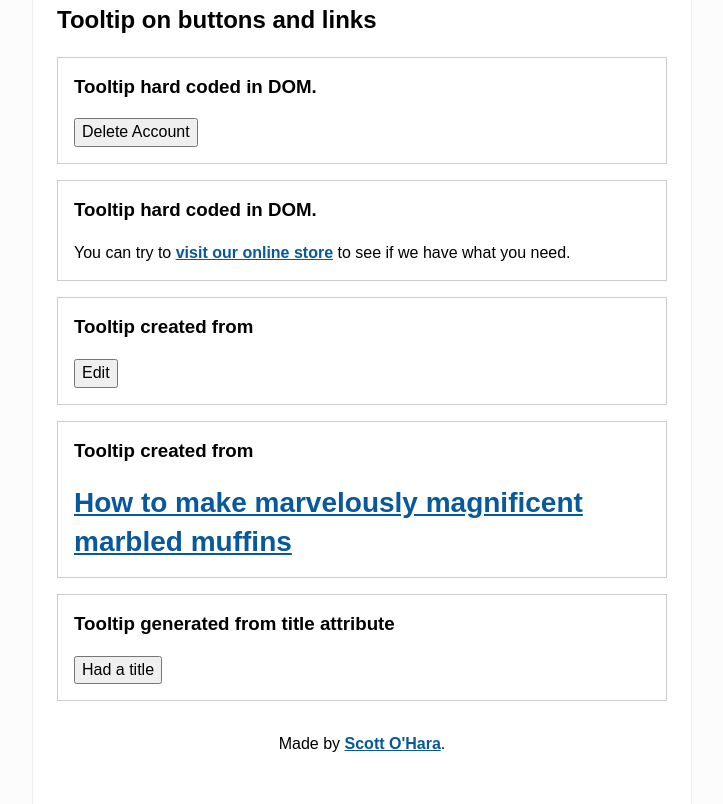
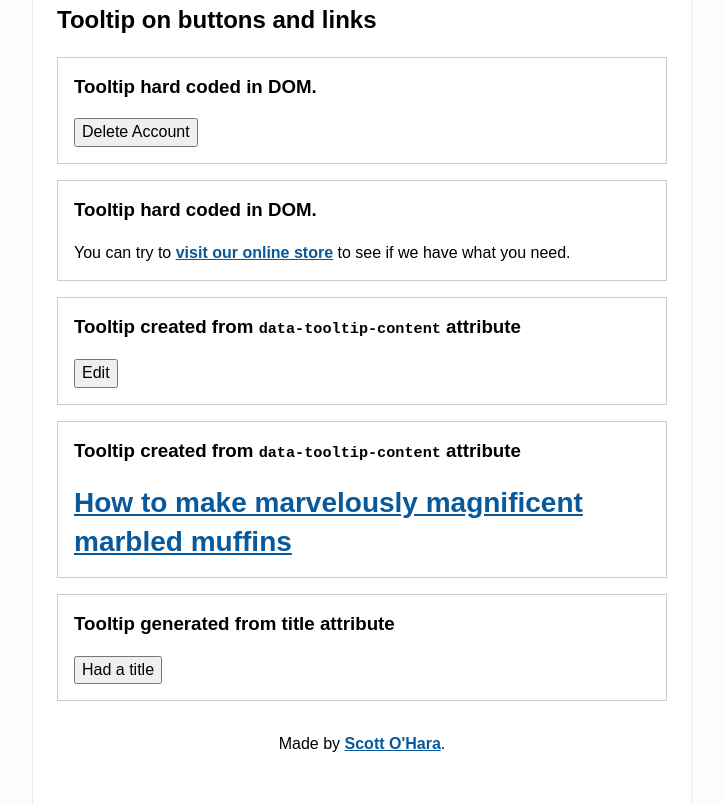
Before and after one commit to scottaohara/a11y_tooltips, a plain HTML site: page index.html in a window 1280 px wide. Shown: the part 936-1740 px from the top of the page, without its empty margins (278-1001 px from the left). Drawn offline with Linux system fonts and the light colour scheme.

Commit message:
Completed heading 'Tooltip created from'

```diff
--- a/index.html
+++ b/index.html
@@ -190,7 +190,7 @@
 						</div>
 
 						<div class="test">
-							<h3>Tooltip created from <code></code></h3>
+							<h3>Tooltip created from <code>data-tooltip-content</code> attribute</h3>
 							<p>
 								<span data-tooltip data-tooltip-content="Modify account settings.">
 									<button data-tooltip-trigger onClick="alert('this would edit something');">
@@ -201,7 +201,7 @@
 						</div>
 
 						<div class="test">
-							<h3>Tooltip created from <code></code></h3>
+							<h3>Tooltip created from <code>data-tooltip-content</code> attribute</h3>
 							<p>
 								<span data-tooltip data-tooltip-content="External link" style="font-size: 1.75em">
 									<a href="#!" data-tooltip-trigger onClick="alert('this would go somewhere');">
```
